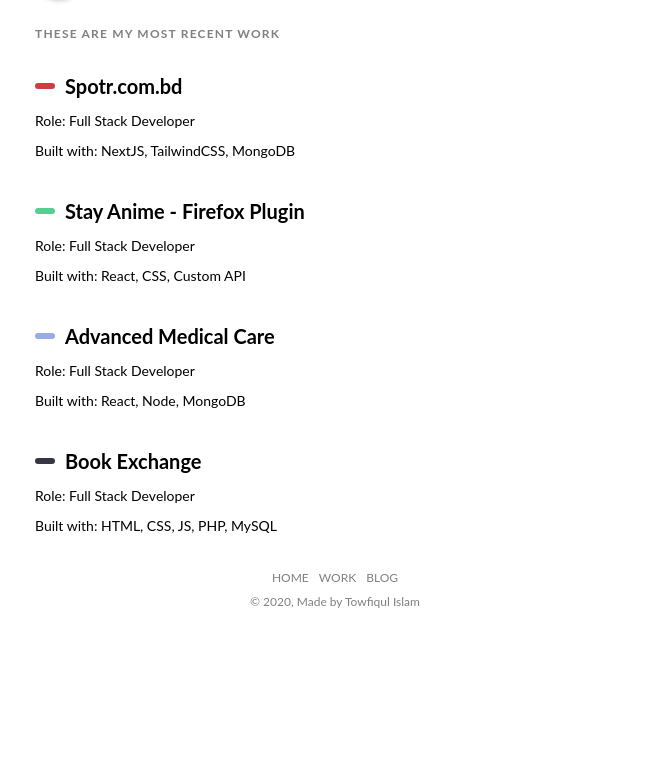
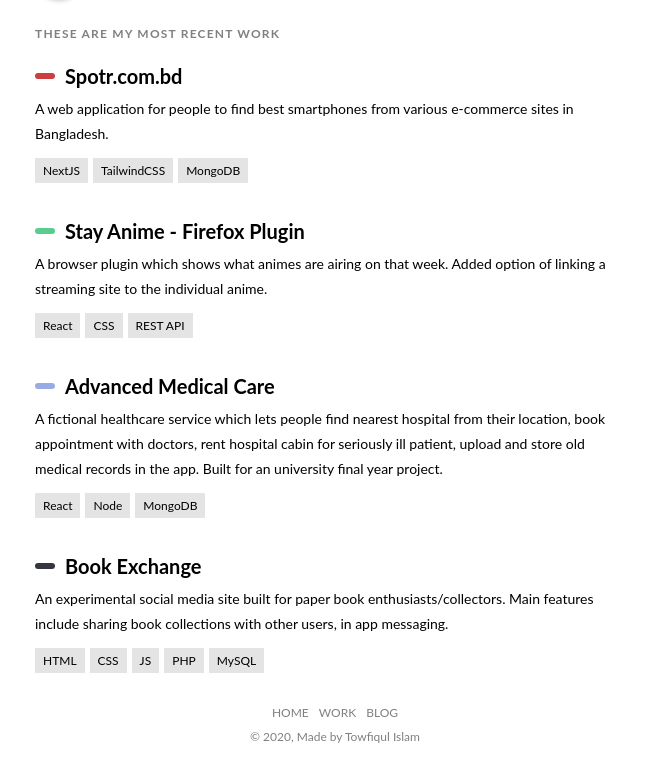
Before and after one commit to towfiqul-islam/portfolio, a Gatsby site: page /work in a window 1280 px wide. Shown: the part 81-854 px from the top of the page, without its empty margins (305-971 px from the left). Before the commit the page ends 800 px from the top, so only its background shows below. Built offline with nearby package versions, Linux system fonts and the light colour scheme; Gatsby itself is replaced by a stand-in of ours.

Commit message:
updated work page

```diff
--- a/src/pages/index.js
+++ b/src/pages/index.js
@@ -17,7 +17,7 @@
   }
 `
 const About = styled.div`
-  margin-top: 40px;
+  margin-top: 30px;
   h2 {
     font-size: 18px;
     margin-bottom: 10px;
--- a/src/pages/work.js
+++ b/src/pages/work.js
@@ -5,6 +5,7 @@
 import SEO from "../components/SEO.js"
 
 const Title = styled.h2`
+  margin-bottom: 20px;
   font-size: 12px;
   text-transform: uppercase;
   color: gray;
@@ -12,7 +13,7 @@
 `
 
 const WorkCard = styled.div`
-  margin-top: 30px;
+  margin-bottom: 30px;
   line-height: 30px;
   h3 {
     margin-bottom: 5px;
@@ -21,7 +22,7 @@
 
   p {
     font-size: 14px;
-    /* line-height: 30px; */
+    line-height: 25px;
   }
 `
 
@@ -29,6 +30,16 @@
   display: flex;
   align-items: center;
   gap: 10px;
+`
+
+const SkillTag = styled.div`
+  margin-top: 8px;
+  span {
+    background: #e4e4e4;
+    padding: 5px 8px;
+    margin-right: 5px;
+    font-size: 12px;
+  }
 `
 
 const WorkPage = () => (
@@ -59,8 +70,15 @@
               </a>
             </h3>
           </TitleWrapper>
-          <p>Role: Full Stack Developer</p>
-          <p>Built with: NextJS, TailwindCSS, MongoDB</p>
+          <p>
+            A web application for people to find best smartphones from various
+            e-commerce sites in Bangladesh.
+          </p>
+          <SkillTag>
+            <span>NextJS</span>
+            <span>TailwindCSS</span>
+            <span>MongoDB</span>
+          </SkillTag>
         </WorkCard>
         <WorkCard>
           <TitleWrapper>
@@ -84,8 +102,16 @@
               </a>
             </h3>
           </TitleWrapper>
-          <p>Role: Full Stack Developer</p>
-          <p>Built with: React, CSS, Custom API</p>
+          <p>
+            A browser plugin which shows what animes are airing on that week.
+            Added option of linking a streaming site to the individual anime.
+          </p>
+
+          <SkillTag>
+            <span>React</span>
+            <span>CSS</span>
+            <span>REST API</span>
+          </SkillTag>
         </WorkCard>
         <WorkCard>
           <TitleWrapper>
@@ -109,8 +135,19 @@
               </a>
             </h3>
           </TitleWrapper>
-          <p>Role: Full Stack Developer</p>
-          <p>Built with: React, Node, MongoDB</p>
+          <p>
+            A fictional healthcare service which lets people find nearest
+            hospital from their location, book appointment with doctors, rent
+            hospital cabin for seriously ill patient, upload and store old
+            medical records in the app. Built for an university final year
+            project.
+          </p>
+
+          <SkillTag>
+            <span>React</span>
+            <span>Node</span>
+            <span>MongoDB</span>
+          </SkillTag>
         </WorkCard>
         <WorkCard>
           <TitleWrapper>
@@ -134,8 +171,19 @@
               </a>
             </h3>
           </TitleWrapper>
-          <p>Role: Full Stack Developer</p>
-          <p>Built with: HTML, CSS, JS, PHP, MySQL</p>
+          <p>
+            An experimental social media site built for paper book
+            enthusiasts/collectors. Main features include sharing book
+            collections with other users, in app messaging.
+          </p>
+
+          <SkillTag>
+            <span>HTML</span>
+            <span>CSS</span>
+            <span>JS</span>
+            <span>PHP</span>
+            <span>MySQL</span>
+          </SkillTag>
         </WorkCard>
       </div>
     </Layout>
```
